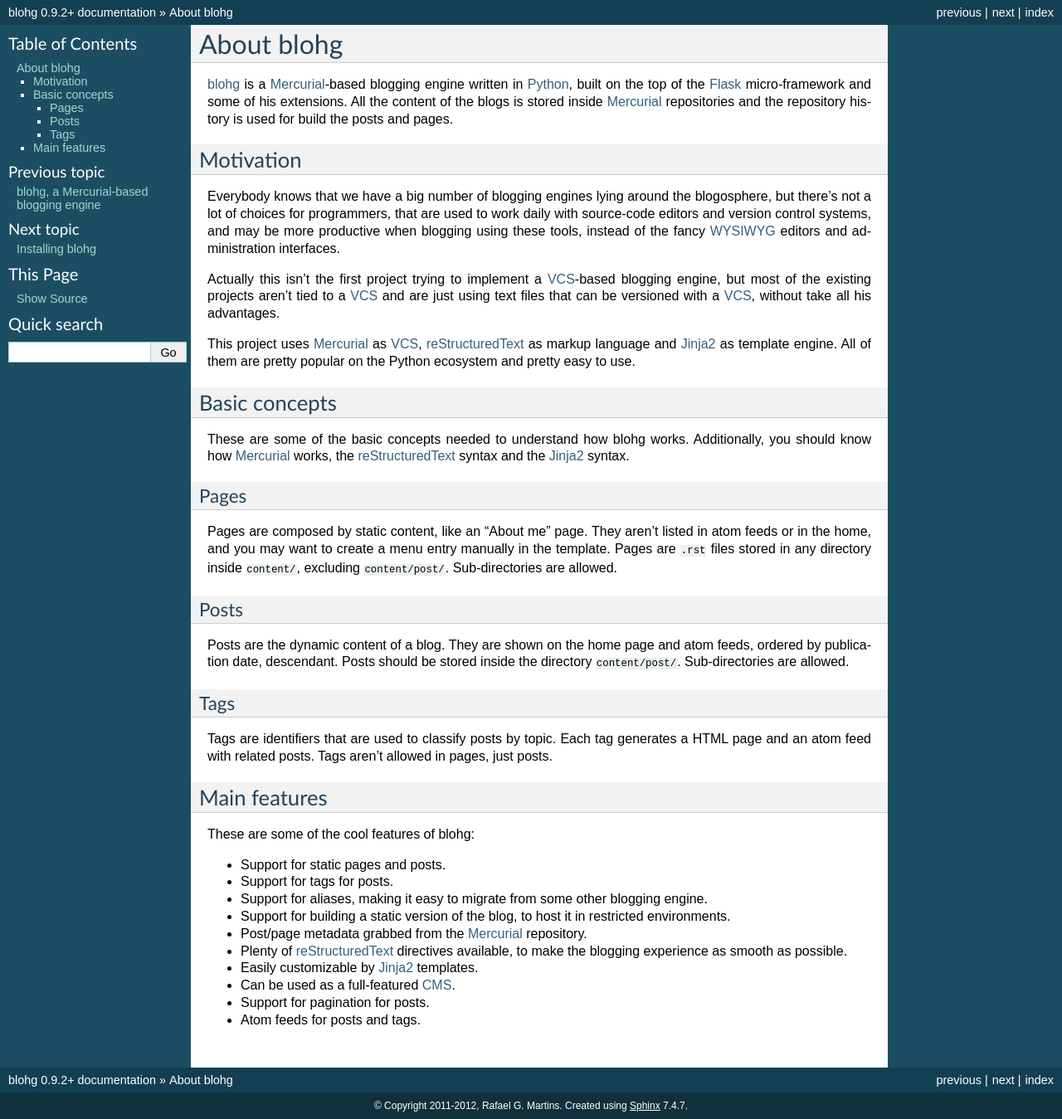
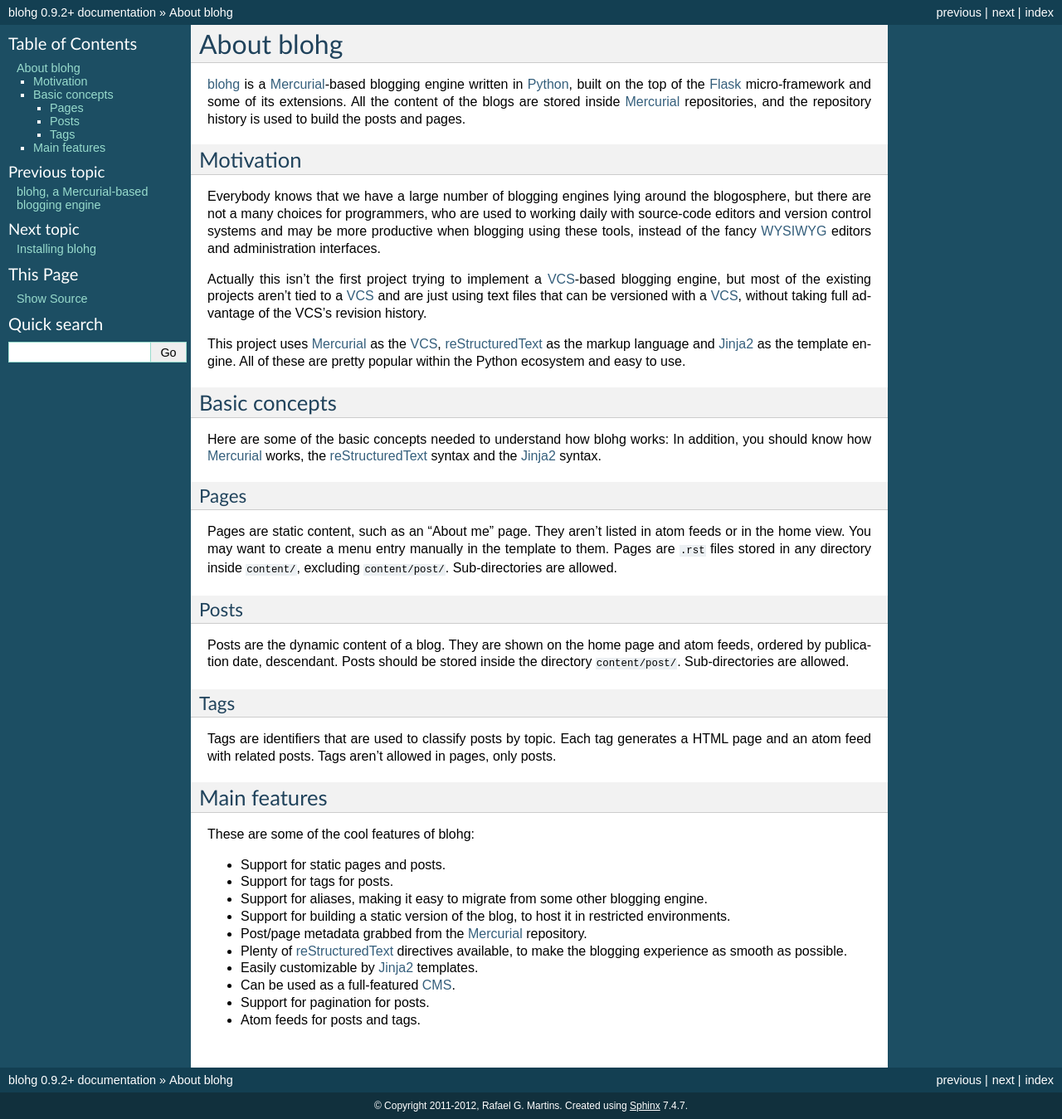
Before and after one commit to rafaelmartins/blohg, a Sphinx documentation site: the page built from docs/about.rst, in a window 1280 px wide. Shown: the whole page at 83% size. Built offline with Sphinx 7.4.7, drawn with Linux system fonts in a browser that asks for light colours.

Commit message:
Grammar tweaks

```diff
--- a/docs/about.rst
+++ b/docs/about.rst
@@ -4,9 +4,9 @@ About blohg
 ===========
 
 blohg_ is a Mercurial_-based blogging engine written in Python_, built on the
-top of the Flask_ micro-framework and some of his extensions. All the content of
-the blogs is stored inside Mercurial_ repositories and the repository history
-is used for build the posts and pages.
+top of the Flask_ micro-framework and some of its extensions. All the content of
+the blogs are stored inside Mercurial_ repositories, and the repository history
+is used to build the posts and pages.
 
 .. _blohg: http://blohg.org/
 .. _Mercurial: http://mercurial.selenic.com/
@@ -17,9 +17,9 @@ is used for build the posts and pages.
 Motivation
 ----------
 
-Everybody knows that we have a big number of blogging engines lying around the
-blogosphere, but there's not a lot of choices for programmers, that are used to
-work daily with source-code editors and version control systems, and may be more
+Everybody knows that we have a large number of blogging engines lying around the
+blogosphere, but there are not a many choices for programmers, who are used to
+working daily with source-code editors and version control systems and may be more
 productive when blogging using these tools, instead of the fancy WYSIWYG_
 editors and administration interfaces.
 
@@ -27,14 +27,14 @@ editors and administration interfaces.
 
 Actually this isn't the first project trying to implement a VCS_-based blogging
 engine, but most of the existing projects aren't tied to a VCS_ and are just
-using text files that can be versioned with a VCS_, without take all his
-advantages.
+using text files that can be versioned with a VCS_, without taking full
+advantage of the VCS's revision history.
 
 .. _VCS: http://en.wikipedia.org/wiki/Revision_control
 
-This project uses Mercurial_ as VCS_, reStructuredText_ as markup language
-and Jinja2_ as template engine. All of them are pretty popular on the Python
-ecosystem and pretty easy to use.
+This project uses Mercurial_ as the VCS_, reStructuredText_ as the markup
+language and Jinja2_ as the template engine. All of these are pretty popular
+within the Python ecosystem and easy to use.
 
 .. _reStructuredText: http://docutils.sourceforge.net/rst.html
 .. _Jinja2: http://jinja.pocoo.org/
@@ -43,16 +43,16 @@ ecosystem and pretty easy to use.
 Basic concepts
 --------------
 
-These are some of the basic concepts needed to understand how blohg works.
-Additionally, you should know how Mercurial_ works, the reStructuredText_
+Here are some of the basic concepts needed to understand how blohg works:
+In addition, you should know how Mercurial_ works, the reStructuredText_
 syntax and the Jinja2_ syntax.
 
 Pages
 ~~~~~
 
-Pages are composed by static content, like an "About me" page. They aren't
-listed in atom feeds or in the home, and you may want to create a menu entry
-manually in the template. Pages are ``.rst`` files stored in any directory
+Pages are static content, such as an "About me" page. They aren't listed in atom
+feeds or in the home view.  You may want to create a menu entry
+manually in the template to them.  Pages are ``.rst`` files stored in any directory
 inside ``content/``, excluding ``content/post/``. Sub-directories are allowed.
 
 Posts
@@ -67,7 +67,7 @@ Tags
 
 Tags are identifiers that are used to classify posts by topic. Each tag
 generates a HTML page and an atom feed with related posts. Tags aren't
-allowed in pages, just posts.
+allowed in pages, only posts.
 
 
 Main features
--- a/docs/deploy.rst
+++ b/docs/deploy.rst
@@ -18,7 +18,7 @@ Supposing that your Mercurial repository is ``my_blohg``.
 Don't forget to add the remote path to your local ``my_blohg/.hg/hgrc`` [paths]
 section.
 
-blohg deployment process is similar to any other Flask_-powered application.
+The blohg deployment process is similar to any other Flask_-powered application.
 Take a look at the Flask_ deployment documentation:
 
 .. _Flask: http://flask.pocoo.org/
--- a/docs/index.rst
+++ b/docs/index.rst
@@ -15,7 +15,7 @@ Here you will find a complete documentation about the usage and the concepts
 behind blohg.
 
 Have fun, and feel free to contact us, using the mailing list, if you have
-some questions.
+any questions.
 
 Enjoy!
 
--- a/docs/install.rst
+++ b/docs/install.rst
@@ -57,7 +57,7 @@ Windows
 .. _Mercurial: http://mercurial.selenic.com/
 
 You can install blohg easily on Windows using ``pip``/``easy_install``, but
-it will try to build the Mercurial C extensions by default, and will fail
+it will try to build the Mercurial C extensions by default, which will fail
 if you don't have a compiler installed. You may want to install a compiler,
 or just install the pure Python implementations of Mercurial extensions
 before install blohg, using something like this inside a directory with
```
Also changed, not shown: other parts of docs/install.rst (+2 -2 lines), docs/new-blog.rst (+15 -15 lines), docs/write.rst (+12 -11 lines).
